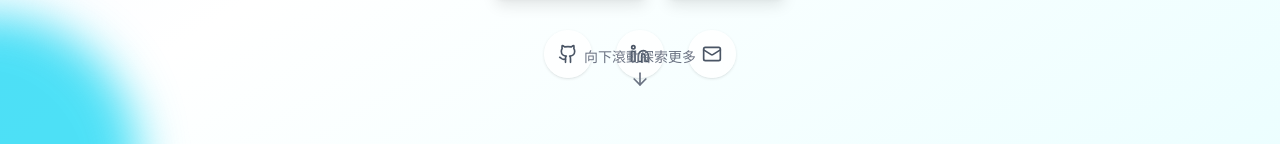
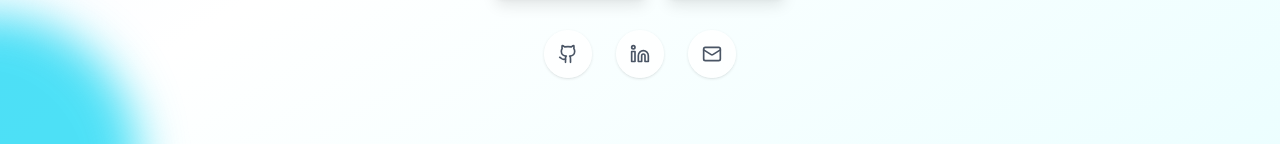
Before and after one commit to firstfu/portfolio-web, a Next.js app: page / in a window 1280 px wide. Shown: the part 642-786 px from the top of the page. Built offline with nearby package versions, Linux system fonts and the light colour scheme.

Commit message:
移除 HeroSection.tsx 中的滾動提示內容，簡化元件結構以提升可讀性。

```diff
--- a/app/components/sections/HeroSection.tsx
+++ b/app/components/sections/HeroSection.tsx
@@ -114,12 +114,7 @@ export function HeroSection() {
             animate={{ opacity: 1 }}
             transition={{ duration: 0.5, delay: 1 }}
             className="absolute bottom-6 sm:bottom-8 left-1/2 transform -translate-x-1/2 hidden sm:block"
-          >
-            <div className="flex flex-col items-center text-gray-500">
-              <span className="text-sm mb-2">向下滾動探索更多</span>
-              <ArrowDown className="w-5 h-5 animate-bounce" />
-            </div>
-          </motion.div>
+          ></motion.div>
         </div>
       </Container>
     </section>
```
